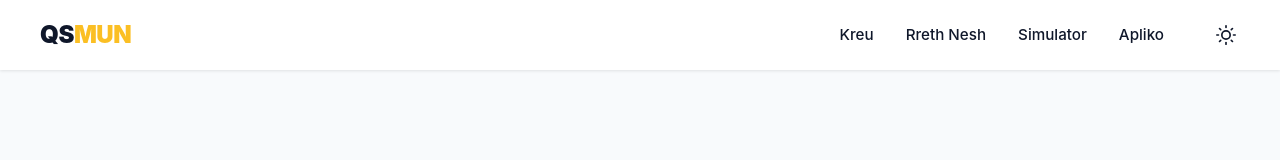
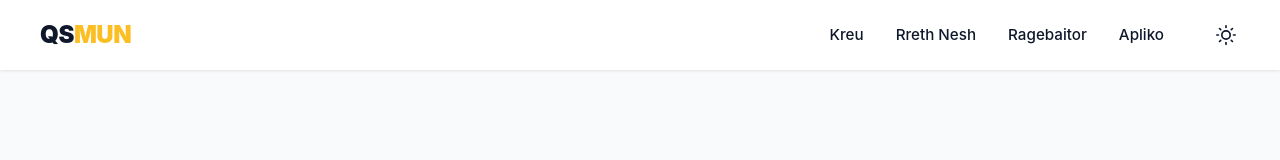
Before and after one commit to sidicyborg42x/QemaliMUN, a React (Create React App) app in the folder frontend/: page /about in a window 1280 px wide. Shown: the top 160 px of the page. Built offline with nearby package versions, Linux system fonts and the light colour scheme.

Commit message:
ragebaitor

```diff
--- a/frontend/src/components/Navbar.js
+++ b/frontend/src/components/Navbar.js
@@ -33,7 +33,7 @@ const Navbar = () => {
                     <div className={`navbar-links ${isOpen ? 'active' : ''}`}>
                         <Link to="/" onClick={() => setIsOpen(false)}>Kreu</Link>
                         <Link to="/about" onClick={() => setIsOpen(false)}>Rreth Nesh</Link>
-                        <Link to="/game" onClick={() => setIsOpen(false)}>Simulator</Link>
+                        <Link to="/game" onClick={() => setIsOpen(false)}>Ragebaitor</Link>
                         <Link to="/apply" onClick={() => setIsOpen(false)}>Apliko</Link>
                     </div>
 
```
